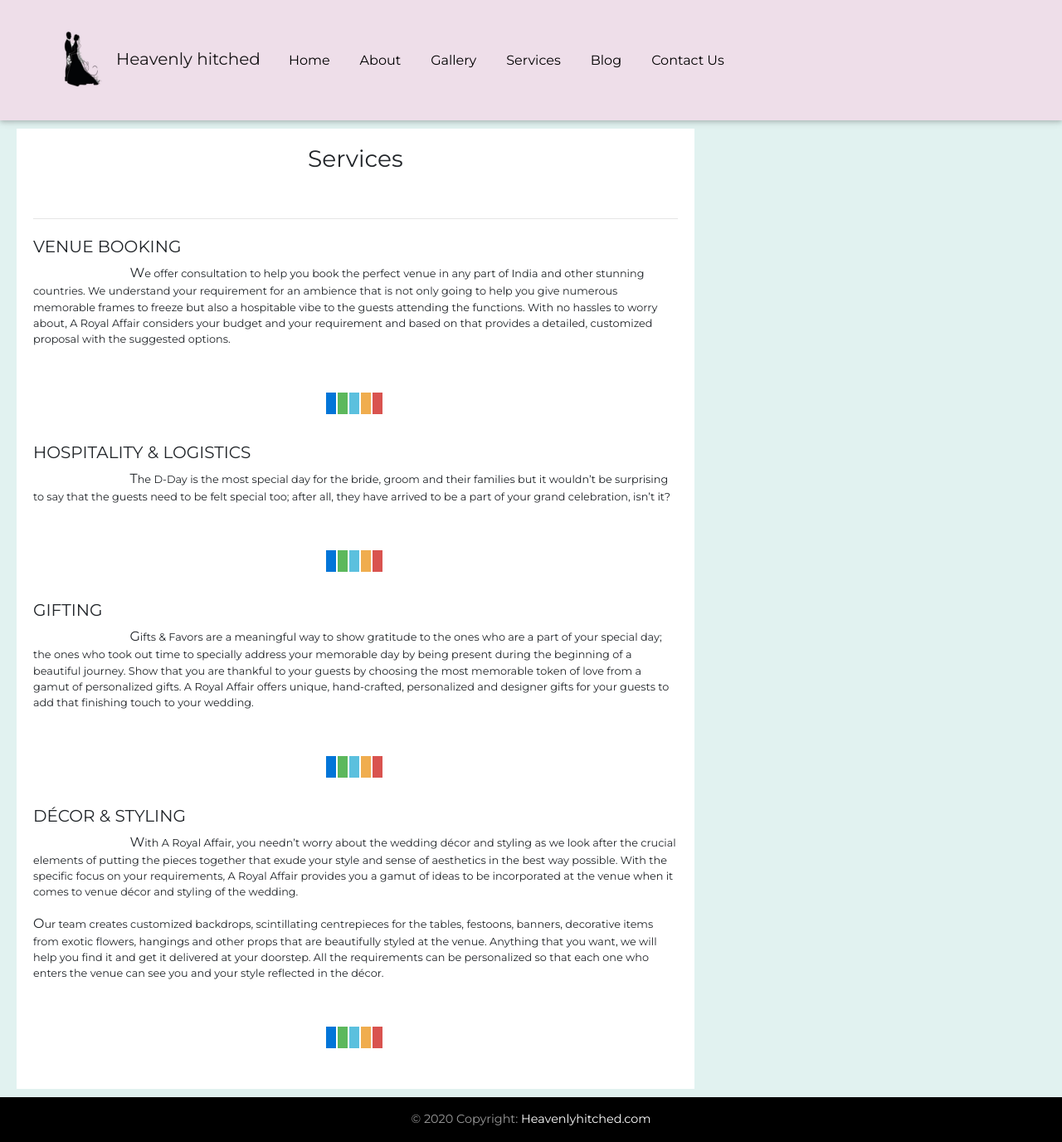
After one commit to RGHV122/event_planner, a Django app: page /services/ in a window 1280 px wide. The commit adds this page. Shown: the whole page at 83% size. Run offline with Django 3.2, Linux system fonts and the light colour scheme; some libraries are stand-ins or nearby versions.

Commit message:
Service page basic layout started not done yet

```diff
--- a/main/templates/main/base.html
+++ b/main/templates/main/base.html
@@ -46,7 +46,7 @@
         <a class="nav-link" href="#">Gallery</a>
       </li>
       <li class="nav-item">
-        <a class="nav-link" href="#">Services</a>
+        <a class="nav-link" href="{% url 'main:services' %}">Services</a>
       </li>
       <li class="nav-item">
         <a class="nav-link" href="#">Blog</a>
--- a/main/templates/main/index.html
+++ b/main/templates/main/index.html
@@ -58,7 +58,7 @@
 
 <div class="row border-padding">
 	<div class="col-sm-4">
-		<a href="">
+		<a href="{% url 'main:services' %}">
     		 <img src="{% static "main/images/home/services-background.jpg" %}" class="center-image" alt="background for theme message" >
     		 <div class="thumb-caption">Services</div>
 
--- /dev/null
+++ b/main/templates/main/services.html
@@ -0,0 +1,73 @@
+{% extends 'main/base.html' %}
+{% load static %}
+{% block title %}
+Services | Heavenly hitched
+{% endblock %}
+
+{% block head %}
+<link rel="stylesheet" type="text/css" href="{% static "main/css/services.css" %}">
+
+{% endblock %}
+
+{% block body %}
+
+<div class="fluid-container">
+  <div class="row">
+    <div class="col-lg-8">
+
+    	<div class="services-block">
+    		<h3 class="center">Services</h3><hr>
+    		<div class="service">
+    			<h5>VENUE BOOKING</h5>
+    			<p>We offer consultation to help you book the perfect venue in any part of India and other stunning countries. We understand your requirement for an ambience that is not only going to help you give numerous memorable frames to freeze but also a hospitable vibe to the guests attending the functions. With no hassles to worry about, A Royal Affair considers your budget and your requirement and based on that provides a detailed, customized proposal with the suggested options.</p>
+
+    	</div>
+
+    		<div class="center end-design">
+    			{% for i in colors%}
+				<span style="background-color:{{i}}; border:1px solid {{i}};"></span>
+				{% endfor %}
+    		</div>
+
+    	<div class="service">
+    			<h5>HOSPITALITY & LOGISTICS</h5>
+    			<p>The D-Day is the most special day for the bride, groom and their families but it wouldn’t be surprising to say that the guests need to be felt special too; after all, they have arrived to be a part of your grand celebration, isn’t it?</p>
+
+    	</div>
+    	<div class="center end-design">
+    			{% for i in colors%}
+				<span style="background-color:{{i}}; border:1px solid {{i}};"></span>
+				{% endfor %}
+    		</div>
+
+    	<div class="service">
+    			<h5>GIFTING</h5>
+    			<p>Gifts & Favors are a meaningful way to show gratitude to the ones who are a part of your special day; the ones who took out time to specially address your memorable day by being present during the beginning of a beautiful journey. Show that you are thankful to your guests by choosing the most memorable token of love from a gamut of personalized gifts. A Royal Affair offers unique, hand-crafted, personalized and designer gifts for your guests to add that finishing touch to your wedding.</p>
+
+    	</div>
+    	<div class="center end-design">
+    			{% for i in colors%}
+				<span style="background-color:{{i}}; border:1px solid {{i}};"></span>
+				{% endfor %}
+    		</div>
+
+    	<div class="service">
+    			<h5>DÉCOR & STYLING</h5>
+    			<p>With A Royal Affair, you needn’t worry about the wedding décor and styling as we look after the crucial elements of putting the pieces together that exude your style and sense of aesthetics in the best way possible. With the specific focus on your requirements, A Royal Affair provides you a gamut of ideas to be incorporated at the venue when it comes to venue décor and styling of the wedding.</p>
+    			<p>Our team creates customized backdrops, scintillating centrepieces for the tables, festoons, banners, decorative items from exotic flowers, hangings and other props that are beautifully styled at the venue. Anything that you want, we will help you find it and get it delivered at your doorstep. All the requirements can be personalized so that each one who enters the venue can see you and your style reflected in the décor.</p>
+
+    	</div>
+    	<div class="center end-design">
+    			{% for i in colors%}
+				<span style="background-color:{{i}}; border:1px solid {{i}};"></span>
+				{% endfor %}
+    		</div>
+    </div>
+    <div class="col-lg-4">
+
+    </div>
+  </div>
+</div>
+</div>
+
+{% endblock %}
--- a/main/urls.py
+++ b/main/urls.py
@@ -2,6 +2,6 @@ from django.urls import path
 from . import views
 app_name='main'
 urlpatterns = [
-
     path('', views.index,name='index'),
+    path('services/',views.services,name='services')
 ]
--- a/main/views.py
+++ b/main/views.py
@@ -3,3 +3,7 @@ from django.shortcuts import render
 # Create your views here.
 def index(request):
 	return render(request,'main/index.html')
+
+def services(request):
+	colors=['#0275d8','#5cb85c','#5bc0de','#f0ad4e','#d9534f']
+	return render(request,'main/services.html',{'colors':colors})
--- /dev/null
+++ b/static/main/css/services.css
@@ -0,0 +1,43 @@
+.center{
+	text-align: center!important;
+	padding-bottom: 5%;
+}
+.fluid-container{
+	background-color: #e1f2f0;
+	padding-right: 20px;
+	padding-left: 20px;
+	padding-bottom: 10px;
+}
+.services-block{
+	background-color: white;
+	margin-top: 10px;
+	padding: 20px;
+}
+.service{
+	padding-top: 5px;
+	padding-bottom: 10px;
+}
+.service p{
+	font-size: 0.8rem;
+
+}
+.service p:first-of-type{
+	text-indent: 15%;
+
+}
+.service p::first-letter {
+  font-size: 1rem;
+  font-weight: 500;
+}
+.services-block span{
+	padding-top: 2.5px;
+	padding-left: 5px;
+	padding-right: 5px;
+	padding-bottom: 2.5px;
+	background-color: black;
+	margin-right: 2px;
+}
+.end-design{
+	padding-top: 30px;
+	padding-bottom:30px;
+}
```
Also changed, not shown: static/main/css/index.css (+11 -6 lines).
